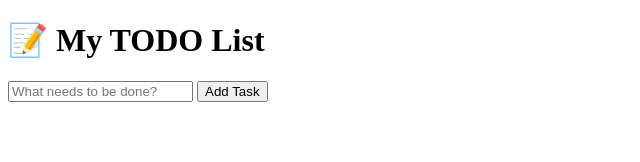
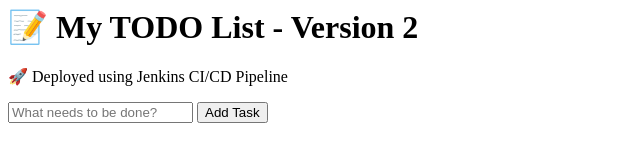
Before and after one commit to ArmaanShukla/newtasktwo, a plain HTML site: page index.html in a window 1280 px wide. Shown: the whole page, without its empty margins (0-640 px from the left). Drawn offline with Linux system fonts and the light colour scheme.

Commit message:
Version 2 update

```diff
--- a/index.html
+++ b/index.html
@@ -1,24 +1,15 @@
-<!DOCTYPE html>
-<html lang="en">
-<head>
-<meta charset="UTF-8">
-<meta name="viewport" content="width=device-width, initial-scale=1.0">
-<title>Modern TODO App</title>
-<link rel="stylesheet" href="style2.css">
-</head>
-<body>
 <div class="container">
-<h1>📝 My TODO List</h1>
+<h1>📝 My TODO List - Version 2</h1>
+<p>🚀 Deployed using Jenkins CI/CD Pipeline</p>
+
 <div class="todo-input">
 <input
 type="text"
 id="taskInput"
 placeholder="What needs to be done?"
 >
+
 <button id="addBtn">Add Task</button>
 </div>
 <ul id="taskList"></ul>
 </div>
-<script src="script2.js"></script>
-</body>
-</html>
```
